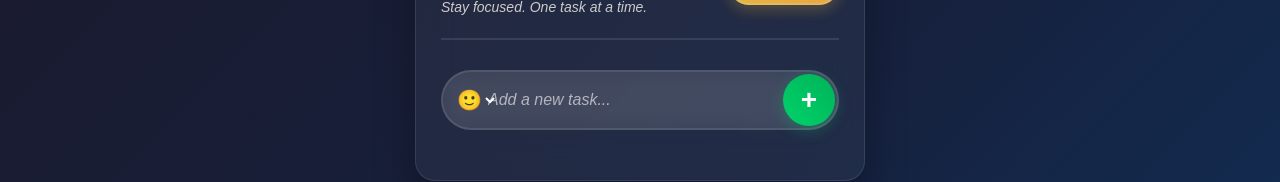
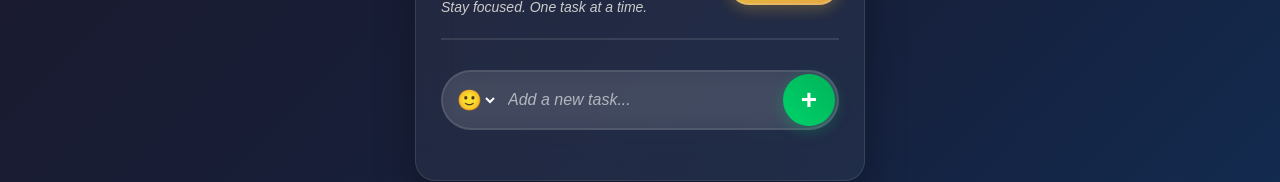
Before and after one commit to Abshoor24/To-do-list, a React (Vite) app: page / in a window 1280 px wide. Shown: the part 135-317 px from the top of the page. Built offline with nearby package versions, Linux system fonts and the light colour scheme.

Commit message:
last commit

```diff
--- a/src/App.css
+++ b/src/App.css
@@ -216,7 +216,7 @@ html {
 .input-box .task-input {
   width: 100%;
   padding: 16px 60px 16px 45px; /* sisakan ruang untuk emoji + tombol */
-  padding-left: 65x; /* sisakan ruang untuk emoji */
+  padding-left: 65px; /* sisakan ruang untuk emoji */
   background: rgba(255, 255, 255, 0.1);
   border-radius: 50px;
   outline: none;
```
